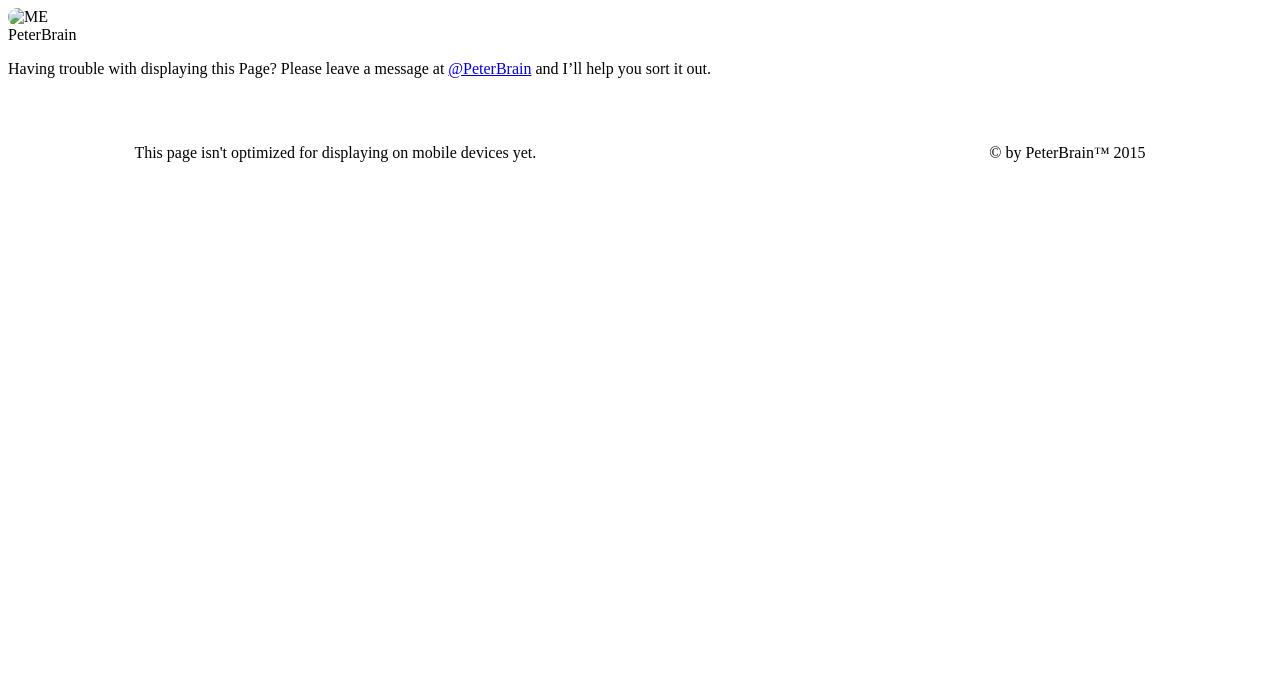
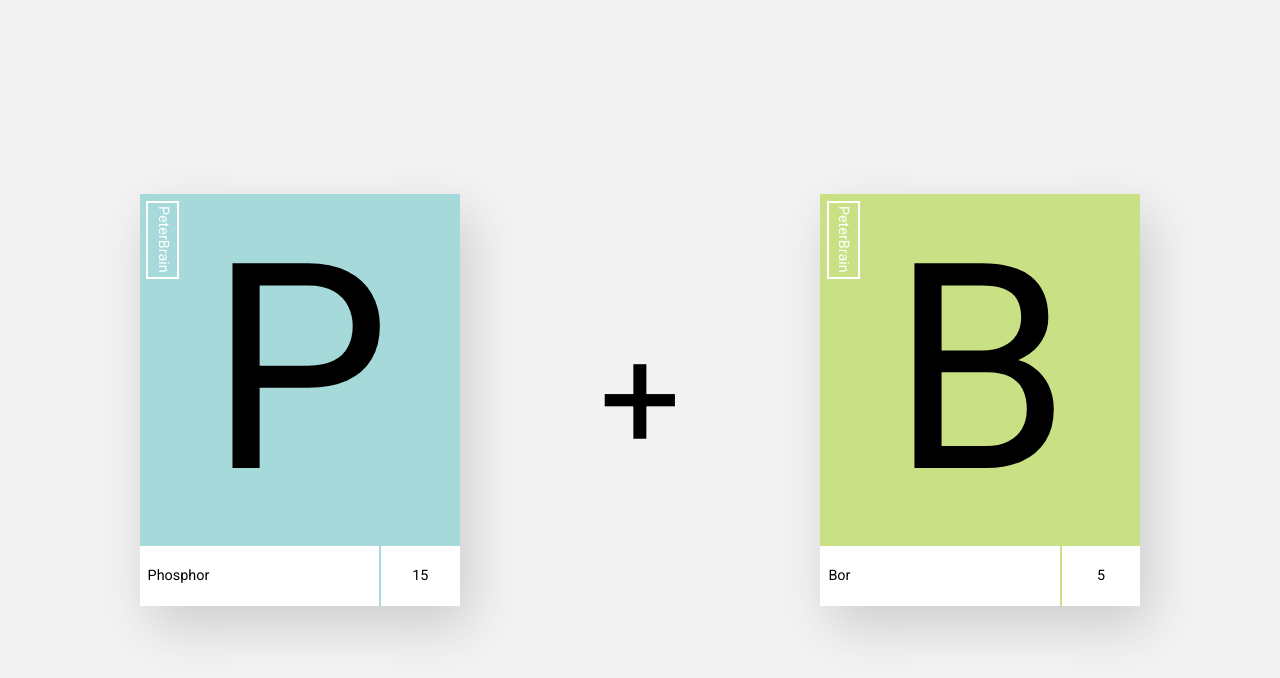
Before and after one commit to PeterBrain/pb.repo, a plain HTML site: page index.html in a window 1280 px wide. Drawn offline with Linux system fonts and the light colour scheme.

Commit message:
new page

```diff
--- a/index.html
+++ b/index.html
@@ -1,113 +1,52 @@
-<!--<!DOCTYPE html>
+<!DOCTYPE html>
 <html lang="en-us">
   <head>
     <meta charset="UTF-8">
     <title>PeterBrain</title>
     <meta name="viewport" content="width=device-width, initial-scale=1">
-    <link rel="stylesheet" type="text/css" href="stylesheets/normalize.css" media="screen">
-    <link rel="stylesheet" type="text/css" href="stylesheets/stylesheet.css" media="screen">
-    <link rel="stylesheet" type="text/css" href="stylesheets/github-light.css" media="screen">
-    <link href='http://fonts.googleapis.com/css?family=Open+Sans:400,700' rel='stylesheet' type='text/css'>
+    <link rel="stylesheet" href="stylesheets/style.css" media="screen">
+
+    <link href="https://fonts.googleapis.com/css?family=Open+Sans:300,300i,400,400i,600,600i,700,700i,800,800i|Roboto:100,100i,300,300i,400,400i,500,500i,700,700i,900,900i&amp;subset=latin-ext" rel="stylesheet">
+
+    <!-- Global site tag (gtag.js) - Google Analytics -->
+    <script async src="https://www.googletagmanager.com/gtag/js?id=UA-35026034-8"></script>
+    <script>
+      window.dataLayer = window.dataLayer || [];
+      function gtag(){dataLayer.push(arguments);}
+      gtag('js', new Date());
+      gtag('config', 'UA-35026034-8');
+    </script>
+
   </head>
   <body>
-    <section class="page-header">
-      <h1 class="project-name" style="font-family: Open Sans;">PeterBrain</h1>
-      <h2 class="project-tagline"></h2>
-    </section>
 
-    <section class="main-content">
+    <div class="gh">
+      <div class="gh_box">
+        <div class="gh_box_1">
+          <a href="https://github.com/PeterBrain" title="PeterBrain on GitHub">
+            <div class="gh_box_pb">PeterBrain</div>
+          </a>
+          <div class="gh_box_letter">P</div>
+        </div>
+        <div class="gh_box_text">
+          <div class="gh_box_text_elem">Phosphor</div>
+          <div class="gh_box_text_elem_1">15</div>
+        </div>
+      </div>
+      <div class="gh_plus">+</div>
+      <div class="gh_box">
+        <div class="gh_box_2">
+          <a href="https://github.com/PeterBrain" title="PeterBrain on GitHub">
+            <div class="gh_box_pb">PeterBrain</div>
+          </a>
+          <div class="gh_box_letter">B</div>
+        </div>
+        <div class="gh_box_text">
+          <div class="gh_box_text_elem">Bor</div>
+          <div class="gh_box_text_elem_2">5</div>
+        </div>
+      </div>
+    </div>
 
-      <h3>
-        <a id="welcome-to-github-pages" class="anchor" href="#welcome-to-github-pages" aria-hidden="true">
-          <span class="octicon octicon-link"></span>
-        </a>Welcome to my Repository
-      </h3>
-
-      <p>Hier entsteht in kürze eine neue Internetpräsenz, die Arbeiten meinserseits enthält und bei der entwicklung weiterer Projekte hilft.</p>
-
-      <pre><code><div style="width: 95%; margin: auto;"><xmp><!DOCTYPE html>
-<html>
-  <head>
-    //Code here
-  </head>
-  <body>
-    //Code here
   </body>
-</html></xmp></div></code></pre>
-
-      <p>Platzhalter die keinen Sinn ergeben sind lustig :P</p>
-
-      <h3>
-        <a id="designer-templates" class="anchor" href="#designer-templates" aria-hidden="true">
-          <span class="octicon octicon-link"></span>
-        </a>Design Templates
-      </h3>
-
-      <p>Diese Seite wurde von GitHub generiert und lediglich der Text bearbeitet</p>
-      <p>Platzhalter halten den Platz frei.</p>
-
-      <h3>
-        <a id="support-or-contact" class="anchor" href="#support-or-contact" aria-hidden="true">
-          <span class="octicon octicon-link"></span>
-        </a>Support or Contact
-      </h3>
-
-      <p>Having trouble with Pages? Check out the documentation at <a href="https://help.github.com/pages">https://help.github.com/pages</a> or contact <a href="https://github.com" class="user-mention">@github</a> and we’ll help you sort it out.</p>
-
-      <footer class="site-footer">
-        <span class="site-footer-credits">This page was generated by <a href="https://pages.github.com">GitHub Pages</a> using the <a href="https://github.com/jasonlong/cayman-theme">Cayman theme</a> by <a href="https://twitter.com/jasonlong">Jason Long</a>.</span>
-      </footer>
-
-    </section>
-  </body>
-</html>-->
-
-
-<!DOCTYPE html>
-<html>
-	<head>
-		<meta charset="UTF-8">
-        <title>PeterBrain</title>
-    	<meta name="viewport" content="width=device-width, initial-scale=1">
-		<link rel="stylesheet" href="style.css" media="screen">
-	</head>
-	<body>
-
-		<div id="wrapper">
-			<div id="content">
-				<!--<section class="page-header" style="margin: 0;">-->
-					<!--<h1 class="project-name" style="font-family: Roboto;">PeterBrain</h1>
-					<h2 class="project-tagline"></h2>-->
-					<section class="profile">
-						<div class="pic">
-							<img src="png/profil.svg" alt="ME" style="width: 100%; height: 100%; border-radius: 131px; display: block;" />
-						</div>
-						<div class="name">PeterBrain</div>
-					</section>
-					<div class="line"></div>
-					<section style="width: 80%;">
-				<!--<section class="main-content" style="margin-top: 20px;">
-
-<pre><code><div style="width: 95%; margin: auto;"><xmp><!DOCTYPE html>
-<html>
-	<head>
-		...
-	</head>
-
-	<body>
-		...
-	</body>
-</html></xmp></div></code></pre>-->
-
-					<p>Having trouble with displaying this Page? Please leave a message at <a href="https://github.com/PeterBrain/peterbrain.github.io" class="user-mention">@PeterBrain</a> and I’ll help you sort it out.</p>
-				</section>
-			</div>
-			<div class="line"></div>
-        	<div style="padding-bottom: 50px;/*hight_of_footer*/"></div>
-			<section id="footer" style="width: 80%; margin-left: 10%;">
-				<div style="display: inline-block; text-align: left; float: left;">This page isn't optimized for displaying on mobile devices yet.</div>
-				<div style="display: inline-block; text-align: right; float: right;">&copy; by PeterBrain&trade; 2015</div>
-			</section>
-        </div>
-    </body>
 </html>
--- /dev/null
+++ b/stylesheets/style.css
@@ -0,0 +1,95 @@
+*,
+html,
+body {
+	font-family: 'Roboto', sans-serif;
+	/*font-family: 'Open Sans', sans-serif;*/
+	margin: 0;
+	padding: 0;
+	border: none;
+	line-height: 1em;
+	vertical-align: auto;
+}
+
+html, body {height: 100%;}
+body {background: #F3F3F3;}
+
+/*.line {
+	height: 1px;
+	background: transparent linear-gradient(
+		to right,
+		rgba(255,255,255,0),
+		#CCC,
+		rgba(255,255,255,0)
+	) repeat scroll 0% 0%;
+	margin-bottom: 1em;
+}*/
+
+.gh {
+	position: relative;
+	height: 100%;
+	display: flex;
+	justify-content: center;
+	align-items: center;
+	font-size: 1.125vw;
+}
+
+.gh_plus {font-size: 10em;}
+
+.gh_box {
+	width: 25%;
+	margin: auto;
+	box-shadow: 10px 20px 50px #CCC;
+}
+
+.gh_box_1 {
+	position: relative;
+	background: rgb(166,217,217);
+}
+
+.gh_box_2 {
+	position: relative;
+	background: rgb(201,224,133);
+}
+
+.gh_box_text {
+	display: flex;
+	background: #FFF;
+}
+
+.gh_box_text_elem {
+	width: 100%;
+	padding: 2.5%;
+	line-height: 3em;
+}
+
+.gh_box_text_elem_1,
+.gh_box_text_elem_2 {
+	width: 7vw;
+	padding: 2.5%;
+	border-left: 0.2vw solid rgb(166,217,217);/*hsl(180, 40%, 75%, 1)*/
+	line-height: 3em;
+	text-align: center;
+}
+
+.gh_box_text_elem_2 {border-left: 0.2vw solid rgb(201,224,133);/*hsl(75, 60%, 70%, 1)*/}
+
+.gh_box_pb {
+	display: inline-block;
+	position: absolute;
+	margin: 2%;
+	padding: 0.25em 0.5em;
+	border: 0.2vw solid #FFF;
+	color: #FFF;
+	writing-mode: vertical-lr;
+	text-align: center;
+}
+
+.gh_box_letter {
+	font-size: 20em;
+	text-align: center;
+	padding: 10% 0;
+}
+
+/*@media (min-width: 1024px) {}
+@media (min-width: 767px) and (max-width: 1024px) {}
+@media (max-width: 767px) {}*/
```
